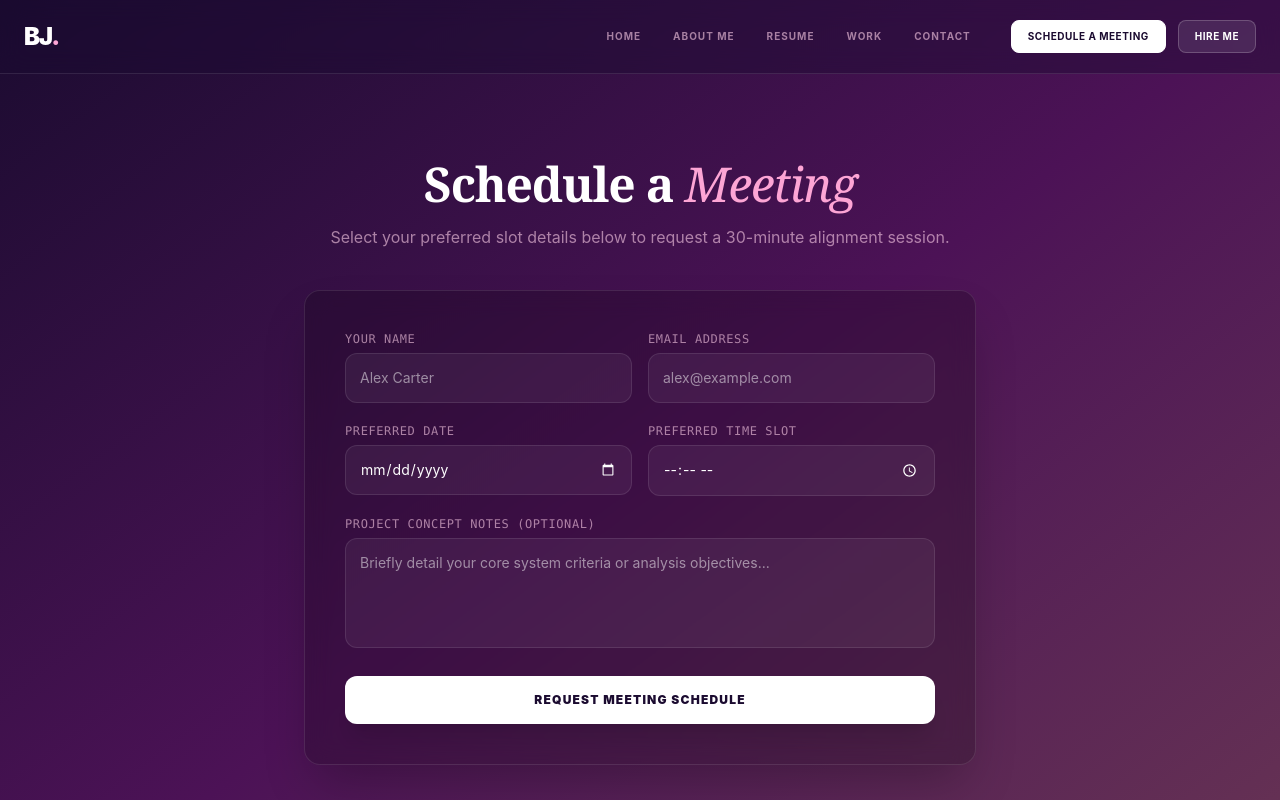
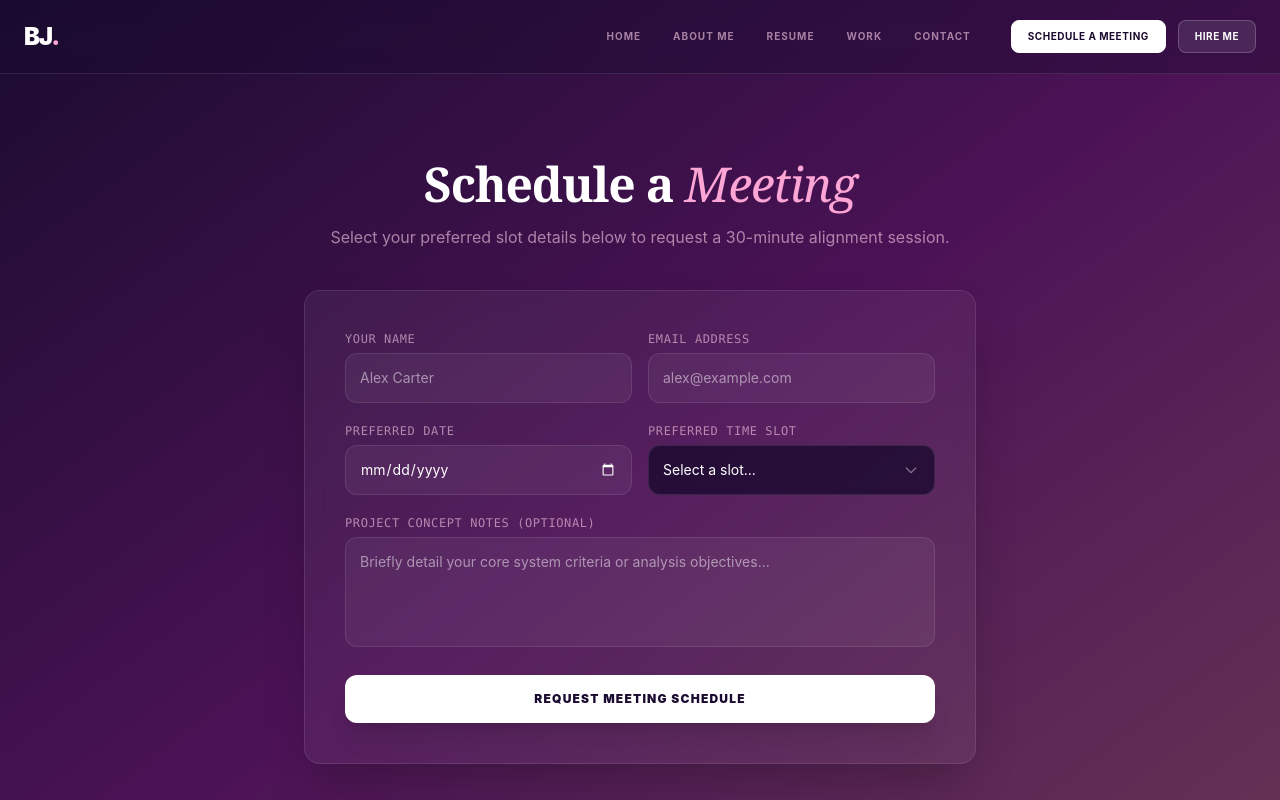
Before and after one commit to bolujolayemi-a11y/boluwatife-portfolio, a React app: page / in a window 1280 px wide. Both pictures are taken after a click on the button "SCHEDULE A MEETING". Shown: the top 800 px of the page. Built offline with nearby package versions, Linux system fonts and the light colour scheme; the HTML template or start-up script is replaced by a standard one.

Commit message:
feat: update

```diff
--- a/src/components/ScheduleView.jsx
+++ b/src/components/ScheduleView.jsx
@@ -9,10 +9,18 @@ export const ScheduleView = ({ onNavigate }) => {
     notes: ''
   });
 
+  // Generated clean, human-readable time slots for a professional day schedule
+  const availableTimeSlots = [
+    "09:00 AM", "09:30 AM", "10:00 AM", "10:30 AM",
+    "11:00 AM", "11:30 AM", "12:00 PM", "12:30 PM",
+    "01:00 PM", "01:30 PM", "02:00 PM", "02:30 PM",
+    "03:00 PM", "03:30 PM", "04:00 PM", "04:30 PM",
+    "05:00 PM"
+  ];
+
   const handleSubmit = (e) => {
     e.preventDefault();
 
-    // Constructing direct email payload parameters
     const emailSubject = encodeURIComponent(`Meeting Request: ${formData.name}`);
     const emailBody = encodeURIComponent(
       `Hello Boluwatife,\n\n` +
@@ -23,7 +31,6 @@ export const ScheduleView = ({ onNavigate }) => {
       `Best regards,\n${formData.name}\n(${formData.email})`
     );
 
-    // Launch native secure mail client router stream
     window.location.href = `mailto:bolujolayemi@gmail.com?subject=${emailSubject}&body=${emailBody}`;
   };
 
@@ -46,7 +53,7 @@ export const ScheduleView = ({ onNavigate }) => {
       </div>
 
       {/* CUSTOM NATIVE INPUT MATRIX BOX CONTAINER */}
-      <div className="w-full bg-black/20 border border-white/10 rounded-2xl shadow-2xl overflow-hidden backdrop-blur-md p-6 sm:p-10 text-left max-w-2xl mx-auto">
+      <div className="w-full bg-white/5 border border-white/10 rounded-2xl shadow-2xl overflow-hidden backdrop-blur-md p-6 sm:p-10 text-left max-w-2xl mx-auto">
         <form onSubmit={handleSubmit} className="flex flex-col gap-5">
 
           <div className="grid grid-cols-1 sm:grid-cols-2 gap-4">
@@ -88,16 +95,32 @@ export const ScheduleView = ({ onNavigate }) => {
                 className="w-full bg-white/5 border border-white/10 rounded-xl p-3.5 text-sm text-white focus:outline-none focus:border-pink-400 transition-colors scheme-dark"
               />
             </div>
+
+            {/* FIXED: TIME CHANNELS CONVERTED TO A SEAMLESS SELECT DROPDOWN ELEMENT */}
             <div className="flex flex-col gap-1.5">
               <label className="text-xs font-mono tracking-wider uppercase text-pink-200/60">Preferred Time Slot</label>
-              <input
-                type="time"
-                name="time"
-                required
-                value={formData.time}
-                onChange={handleInputChange}
-                className="w-full bg-white/5 border border-white/10 rounded-xl p-3.5 text-sm text-white focus:outline-none focus:border-pink-400 transition-colors scheme-dark"
-              />
+              <div className="relative">
+                <select
+                  name="time"
+                  required
+                  value={formData.time}
+                  onChange={handleInputChange}
+                  className="w-full bg-[#1b0b30]/80 border border-white/10 rounded-xl p-3.5 text-sm text-white focus:outline-none focus:border-pink-400 transition-colors appearance-none cursor-pointer"
+                >
+                  <option value="" disabled className="bg-[#1b0b30] text-white/40">Select a slot...</option>
+                  {availableTimeSlots.map((slot) => (
+                    <option key={slot} value={slot} className="bg-[#1b0b30] text-white">
+                      {slot}
+                    </option>
+                  ))}
+                </select>
+                {/* Custom Vector Dropdown Arrow Indicator */}
+                <div className="absolute inset-y-0 right-4 flex items-center pointer-events-none text-white/40">
+                  <svg className="w-4 h-4" fill="none" stroke="currentColor" viewBox="0 0 24 24">
+                    <path strokeLinecap="round" strokeLinejoin="round" strokeWidth="2" d="M19 9l-7 7-7-7" />
+                  </svg>
+                </div>
+              </div>
             </div>
           </div>
 
```
